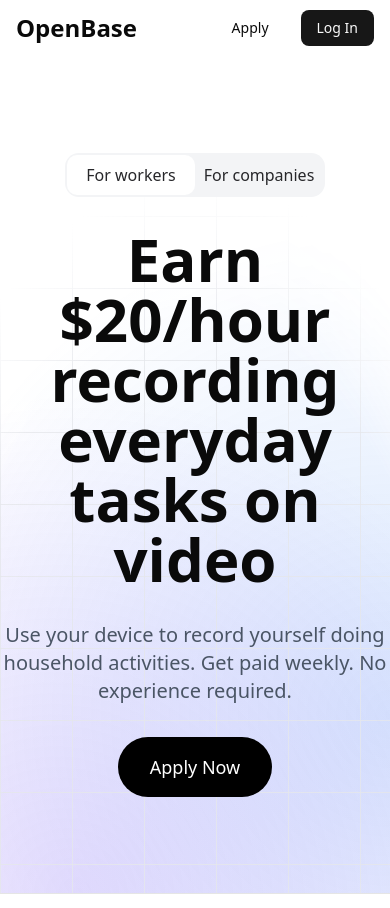
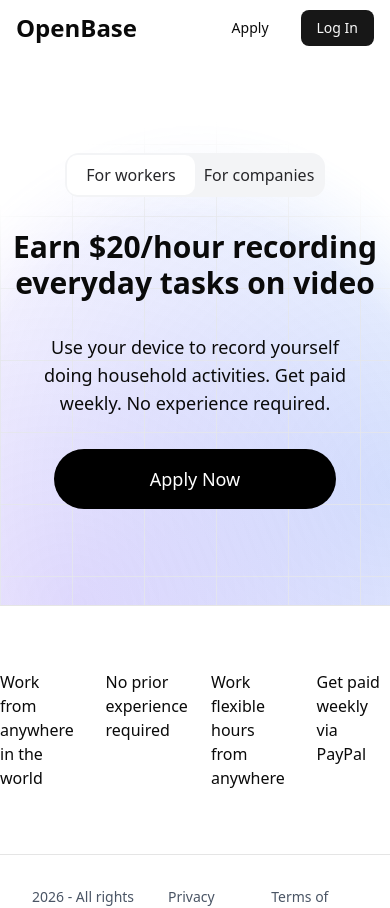
Before and after one commit to techaras/open-base, a Next.js app: page /workers in a window 390 px wide. Shown: the top 908 px of the page. Built offline with nearby package versions, Linux system fonts and the light colour scheme; no server answers.

Commit message:
Update hero heading styles for mobile

```diff
--- a/components/landing/CompaniesHero.tsx
+++ b/components/landing/CompaniesHero.tsx
@@ -10,13 +10,13 @@
     <section className="py-24">
       <div className="max-w-4xl mx-auto text-center flex flex-col items-center gap-8">
         <SegmentedControl options={options} activeId="companies" />
-        <h1 className="text-6xl font-bold">
-          Get real-world robotics training data at 30-50% lower cost
+        <h1 className="mx-auto max-w-4xl text-balance text-3xl max-md:font-semibold md:text-7xl xl:text-[5.25rem]">
+          Get robotics training data<br />at 30-50% lower cost
         </h1>
-        <p className="text-xl text-gray-600">
+        <p className="mx-auto max-w-2xl text-balance text-lg">
           Access a global network of video data collectors. Scale from 100 to 10,000+ hours without hiring internally.
         </p>
-        <button className="bg-black text-white px-8 py-4 rounded-full text-lg">
+        <button className="bg-black text-white px-24 py-4 rounded-full text-lg">
           Request Data
         </button>
       </div>
--- a/components/landing/WorkersHero.tsx
+++ b/components/landing/WorkersHero.tsx
@@ -10,13 +10,13 @@
     <section className="py-24">
       <div className="max-w-4xl mx-auto text-center flex flex-col items-center gap-8">
         <SegmentedControl options={options} activeId="workers" />
-        <h1 className="text-6xl font-bold">
-          Earn $20/hour recording everyday tasks on video
+        <h1 className="mx-auto max-w-4xl text-balance text-3xl max-md:font-semibold md:text-7xl xl:text-[5.25rem]">
+          Earn $20/hour recording<br />everyday tasks on video
         </h1>
-        <p className="text-xl text-gray-600">
+        <p className="mx-auto max-w-2xl text-balance text-lg">
           Use your device to record yourself doing household activities. Get paid weekly. No experience required.
         </p>
-        <button className="bg-black text-white px-8 py-4 rounded-full text-lg">
+        <button className="bg-black text-white px-24 py-4 rounded-full text-lg">
           Apply Now
         </button>
       </div>
```
